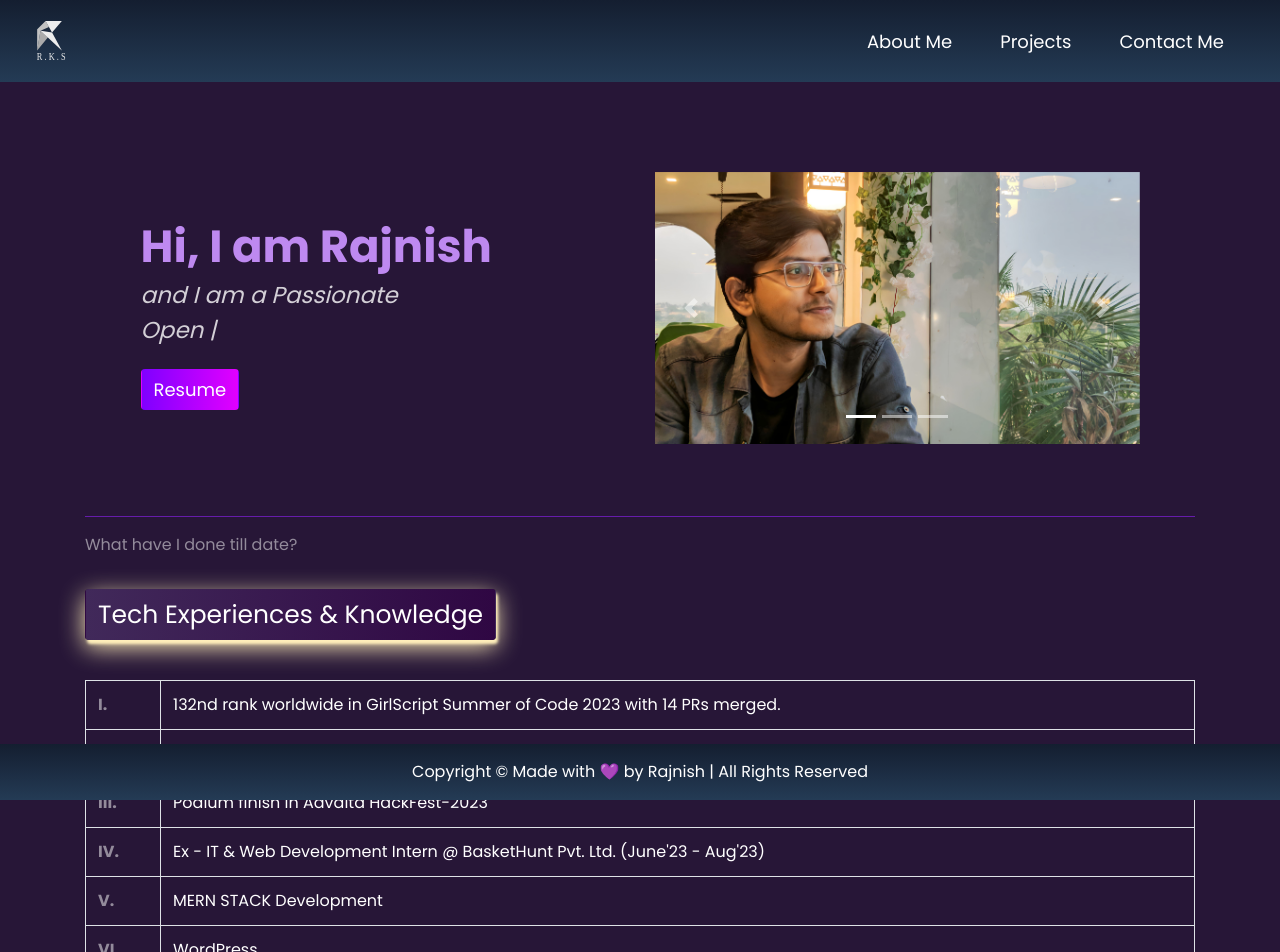
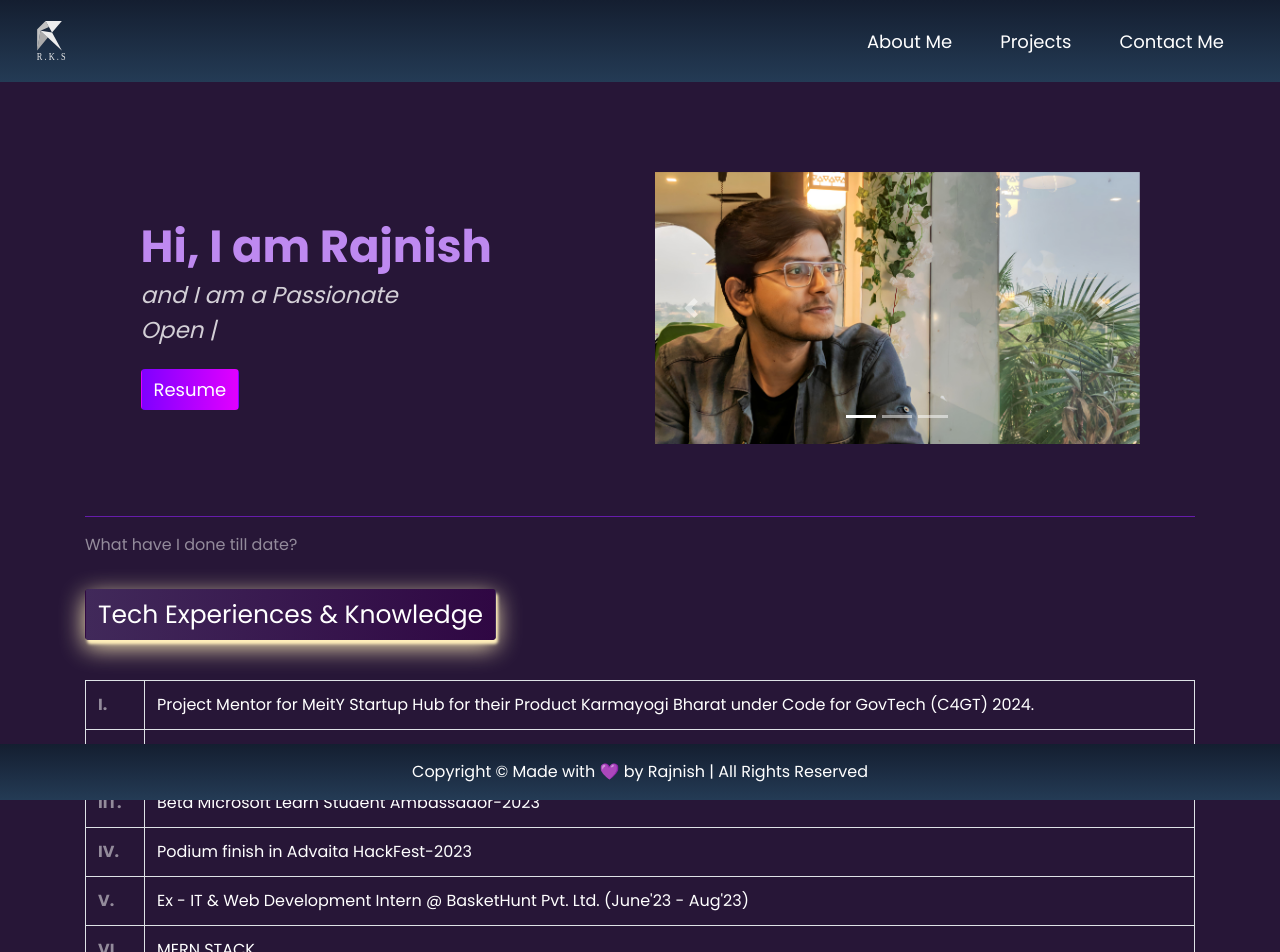
Before and after one commit to rks-031/portfolio-website, a React (Create React App) app: page / in a window 1280 px wide. Shown: the top 952 px of the page. Built offline with nearby package versions, Linux system fonts and the light colour scheme.

Commit message:
experiences updated

```diff
--- a/src/components/Experience.js
+++ b/src/components/Experience.js
@@ -17,24 +17,34 @@ function Experience() {
               I.
             </th>
             <td colspan="2">
-              132nd rank worldwide in GirlScript Summer of Code 2023 with 14 PRs merged.
+              Project Mentor for MeitY Startup Hub for their Product Karmayogi
+              Bharat under Code for GovTech (C4GT) 2024.
             </td>
           </tr>
           <tr>
             <th scope="row" className="text-white-50">
               II.
             </th>
+            <td colspan="2">
+              132nd rank worldwide in GirlScript Summer of Code 2023 with 14 PRs
+              merged.
+            </td>
+          </tr>
+          <tr>
+            <th scope="row" className="text-white-50">
+              IIT.
+            </th>
             <td colspan="2">Beta Microsoft Learn Student Ambassador-2023</td>
           </tr>
           <tr>
             <th scope="row" className="text-white-50">
-              III.
+              IV.
             </th>
             <td colspan="2">Podium finish in Advaita HackFest-2023</td>
           </tr>
           <tr>
             <th scope="row" className="text-white-50">
-              IV.
+              V.
             </th>
             <td colspan="2">
               Ex - IT & Web Development Intern @ BasketHunt Pvt. Ltd. (June'23 -
@@ -43,13 +53,13 @@ function Experience() {
           </tr>
           <tr>
             <th scope="row" className="text-white-50">
-              V.
+              VI.
             </th>
-            <td colspan="2">MERN STACK Development</td>
+            <td colspan="2">MERN STACK</td>
           </tr>
           <tr>
             <th scope="row" className="text-white-50">
-              VI.
+              VII.
             </th>
             <td colspan="2">WordPress</td>
           </tr>
```
